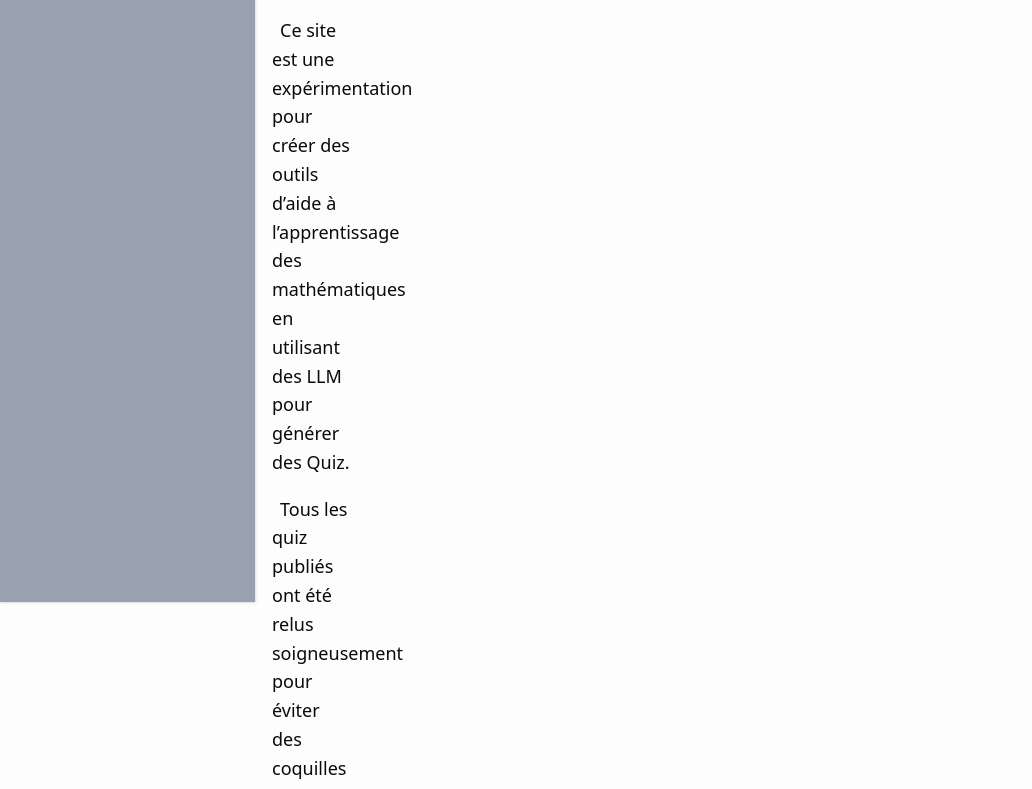
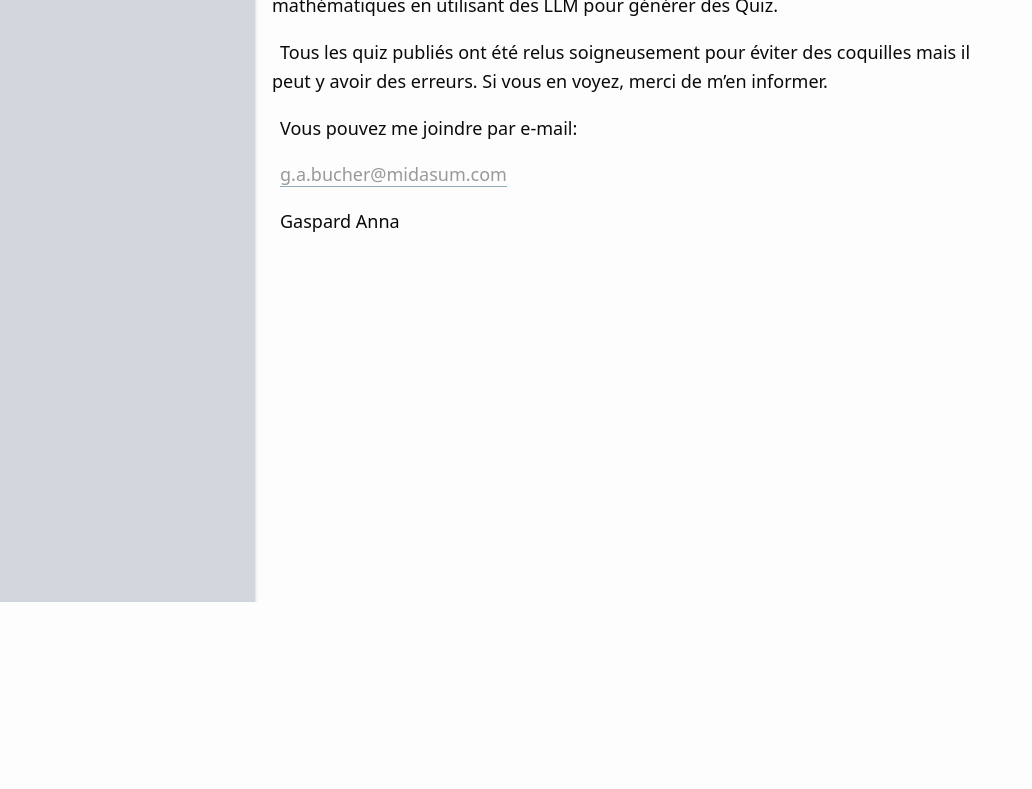
Before and after one commit to gaspard/feature-space.com, an Astro site: page / in a window 1280 px wide. Shown: the part 198-987 px from the top of the page, without its empty margins (0-1032 px from the left). After the commit the page ends 800 px from the top, so only its background shows below. Built offline with nearby package versions, Linux system fonts and the light colour scheme; Astro itself is replaced by a stand-in of ours; some packages are replaced by stand-ins of ours.

Commit message:
Fix layout on web and wording

```diff
--- a/src/assets/typography.css
+++ b/src/assets/typography.css
@@ -17,7 +17,7 @@ a {
 	color: inherit;
 }
 .main-content {
-	@apply lg:p-4 lg:pb-5 lg:max-w-28;
+	@apply lg:p-4 lg:pb-5 lg:max-w-3xl;
   font-size: 18px;
 	/*
 	padding: 2em 2em 5em;
--- a/src/components/NavigationReact.tsx
+++ b/src/components/NavigationReact.tsx
@@ -14,7 +14,7 @@ const NavigationReact: React.FC<NavigationProps> = ({
 }) => {
 	return (
 		<nav
-			className={`bg-gray-400 shadow-sm border-r border-gray-200 overflow-y-auto ${
+			className={`bg-gray-300 shadow-sm border-r border-gray-200 overflow-y-auto ${
 				isMobile ? "w-full" : "w-64 h-screen sticky top-0 hidden md:block"
 			}`}
 		>
--- a/src/layouts/Layout.astro
+++ b/src/layouts/Layout.astro
@@ -122,7 +122,7 @@ const socialImage = new URL(image, Astro.site);
 
 			<!-- Main content area -->
 			<main class="md:ml-0 min-h-screen">
-				<div class="main-content max-w-4xl mx-auto px-4 sm:px-6 lg:px-8 py-8">
+				<div class="main-content  mx-auto px-4 sm:px-6 lg:px-8 py-8">
 					<slot />
 				</div>
 				<QuizEnhancer quizId={quizId || ""} client:load />
--- a/src/pages/Mathématiques - L2/Algèbre/quiz-01-ensembles-applications.md
+++ b/src/pages/Mathématiques - L2/Algèbre/quiz-01-ensembles-applications.md
@@ -144,7 +144,7 @@ Ces trois points ont la même image $0$ par la fonction $f$, ce qui montre que $
 
 #### Question 7 : Applications entre ensembles finis
 
-Combien d'applications distinctes peut-on définir de $\{1, 2\}$ vers $\{a, b, c\}$ ?
+Combien d'applications distinctes à une variable peut-on définir de $\{1, 2\}$ vers $\{a, b, c\}$ ?
 
 - [ ] **A)** 6
 - [ ] **B)** 8
```
